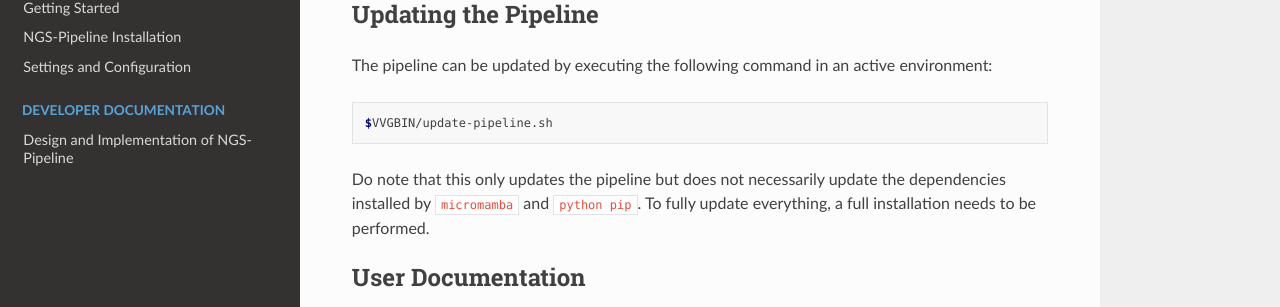
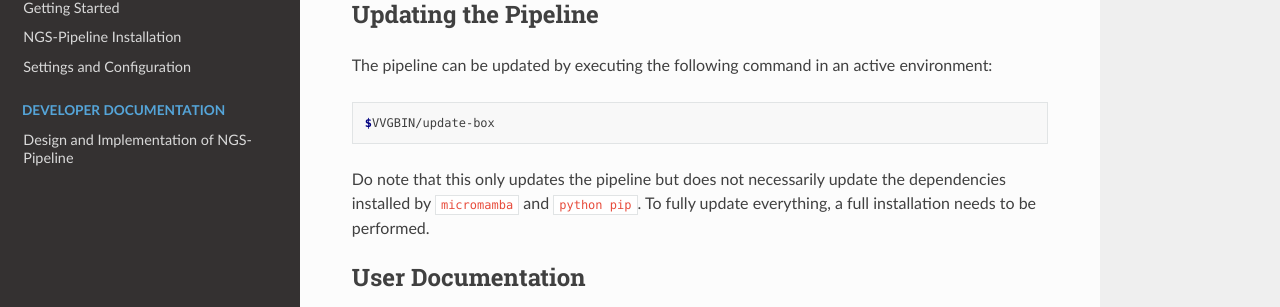
Before and after one commit to vivaxgen/ngs-pipeline, a Sphinx documentation site: the page built from docs/source/index.rst, in a window 1280 px wide and 900 px high, scrolled down 1276 px. Shown: the part 144-451 px from the top of the window. Built offline with Sphinx 7.4.7 and the Read the Docs theme 3.1.0, drawn with Linux system fonts in a browser that asks for light colours.

Commit message:
update: change update command to update-box

```diff
--- a/docs/source/index.rst
+++ b/docs/source/index.rst
@@ -82,7 +82,7 @@ environment:
 
 .. code-block:: console
 
-    $VVGBIN/update-pipeline.sh
+    $VVGBIN/update-box
 
 Do note that this only updates the pipeline but does not necessarily update
 the dependencies installed by ``micromamba`` and ``python pip``.
```
